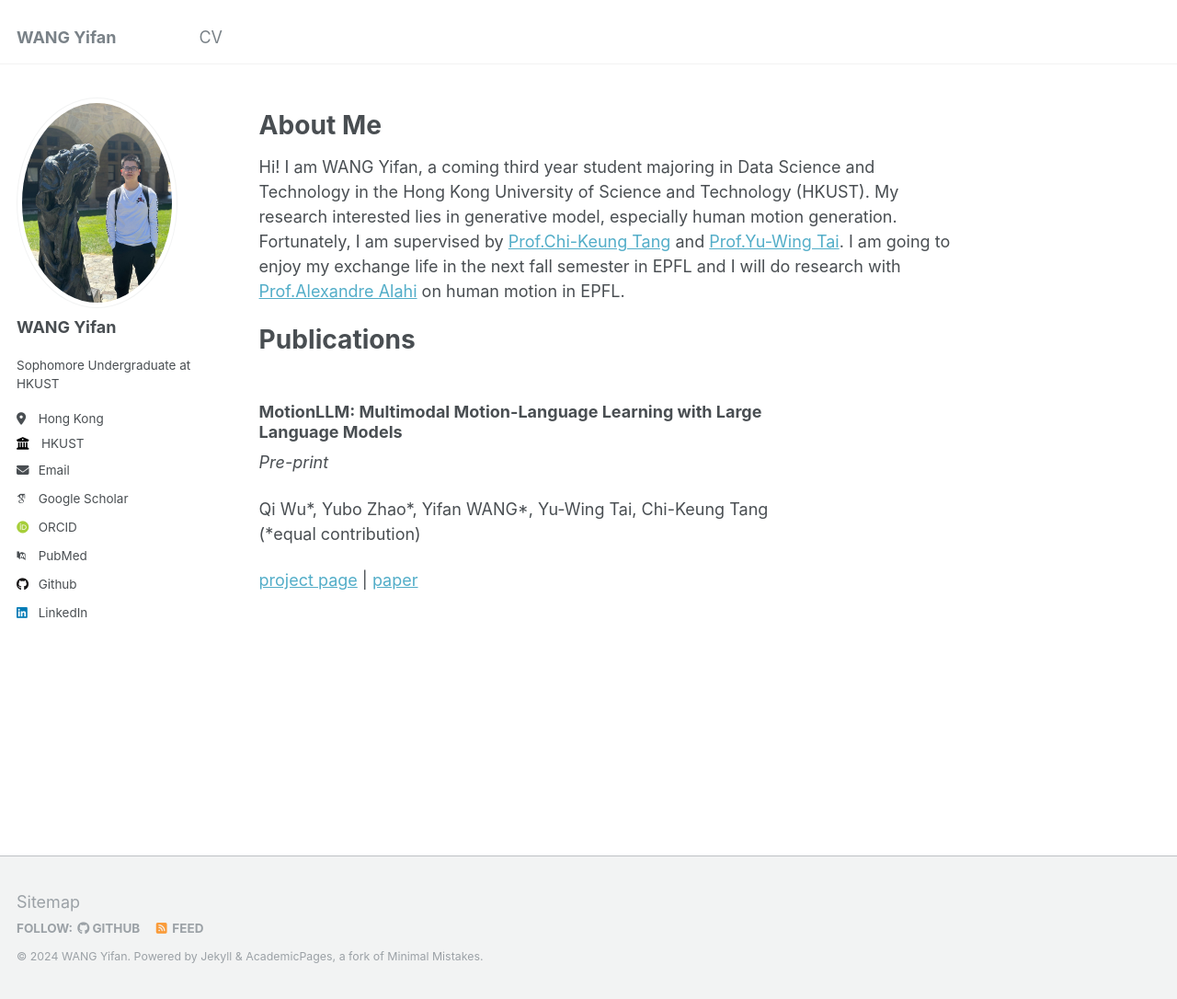
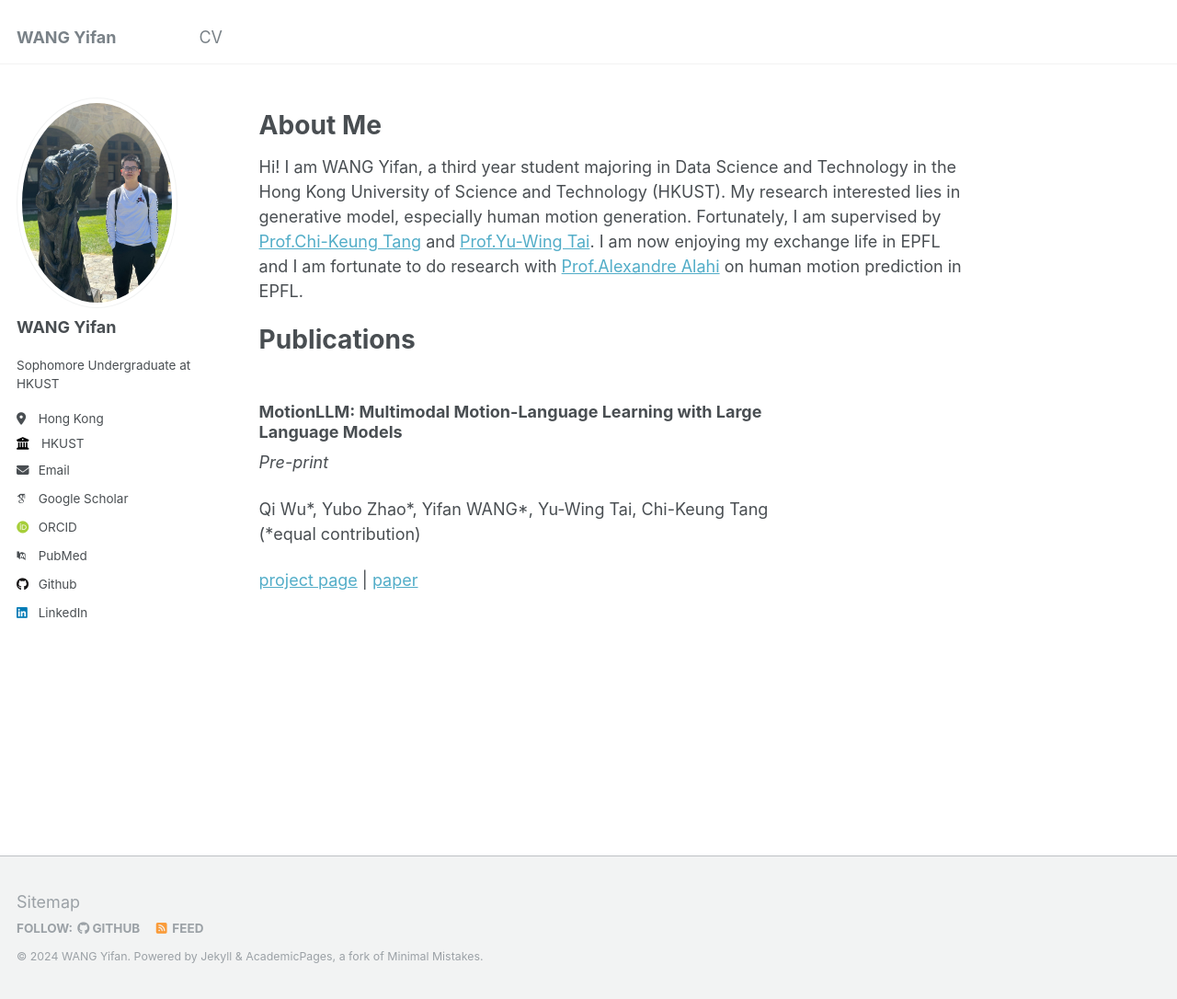
Before and after one commit to wangyifanust/wangyifanust.github.io, a Jekyll site: the page built from _pages/about.md, in a window 1280 px wide and 1086 px high. Shown: the whole window at 92% size. Built offline with Jekyll 4.4.1, drawn with Linux system fonts in a browser that asks for light colours; some web fonts are replaced.

Commit message:
Update about.md

```diff
--- a/_pages/about.md
+++ b/_pages/about.md
@@ -8,7 +8,7 @@ redirect_from:
 ---
 
 # About Me<br/>
-Hi! I am WANG Yifan, a coming third year student majoring in Data Science and Technology in the Hong Kong University of Science and Technology (HKUST). My research interested lies in generative model, especially human motion generation. Fortunately, I am supervised by [Prof.Chi-Keung Tang](https://cse.hkust.edu.hk/admin/people/faculty/profile/cktang) and [Prof.Yu-Wing Tai](https://yuwingtai.github.io/). I am going to enjoy my exchange life in the next fall semester in EPFL and I will do research with [Prof.Alexandre Alahi](https://people.epfl.ch/alexandre.alahi?lang=en) on human motion in EPFL.
+Hi! I am WANG Yifan, a third year student majoring in Data Science and Technology in the Hong Kong University of Science and Technology (HKUST). My research interested lies in generative model, especially human motion generation. Fortunately, I am supervised by [Prof.Chi-Keung Tang](https://cse.hkust.edu.hk/admin/people/faculty/profile/cktang) and [Prof.Yu-Wing Tai](https://yuwingtai.github.io/). I am now enjoying my exchange life in EPFL and I am fortunate to do research with [Prof.Alexandre Alahi](https://people.epfl.ch/alexandre.alahi?lang=en) on human motion prediction in EPFL.
 
 # Publications<br/>
 
```
